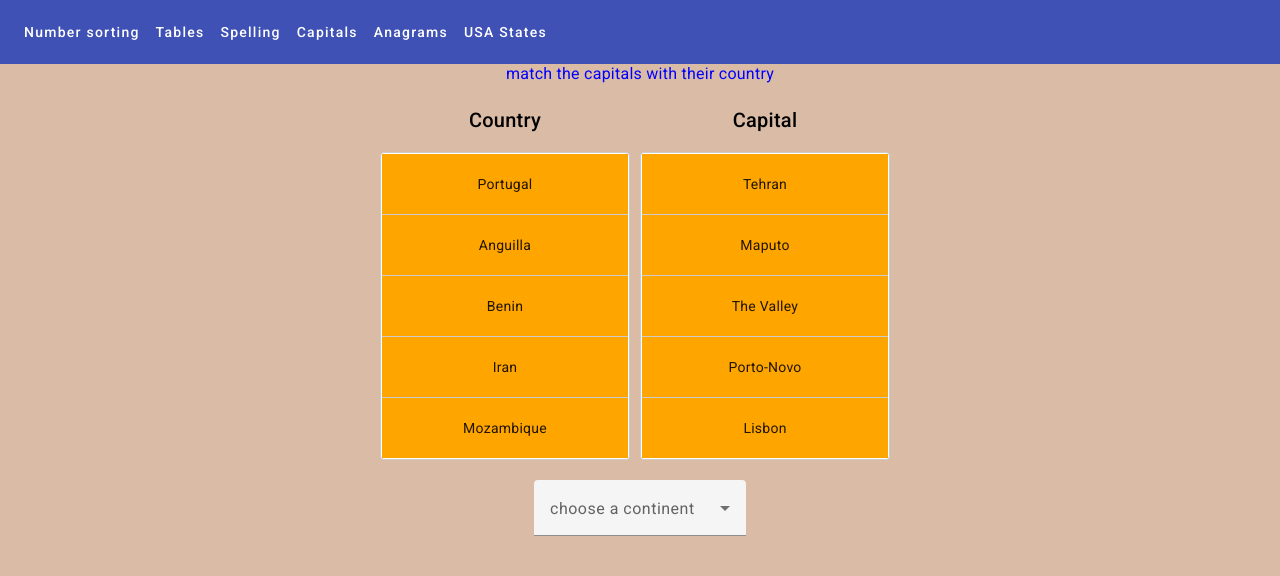
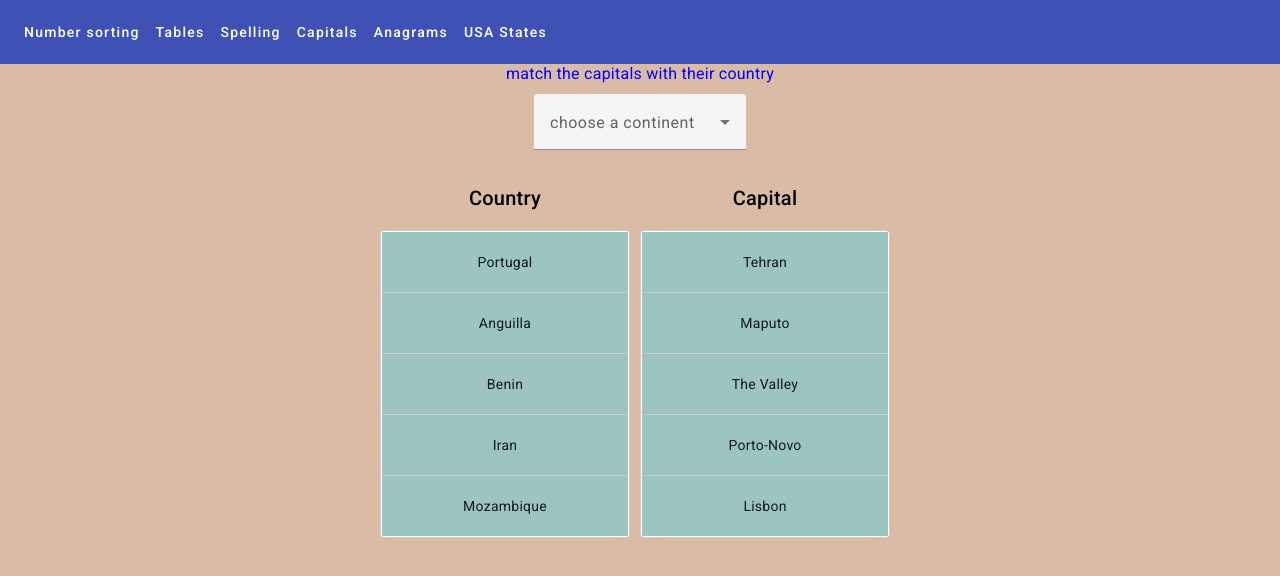
Before and after one commit to kenscoles/sample, an Angular app: page /capitals in a window 1280 px wide. Shown: the top 576 px of the page. Built offline with nearby package versions, Linux system fonts and the light colour scheme.

Commit message:
minor changes

```diff
--- a/src/app/capitals/capitals.component.html
+++ b/src/app/capitals/capitals.component.html
@@ -9,9 +9,18 @@
 </div>
 
 <div class="centre">
-  <button mat-raised-button color="accent" (click)="prepareData()" *ngIf="correctOrder">
-    Play again
-  </button>
+  <mat-form-field color="accent" appearance="fill">
+    <mat-label>choose a continent</mat-label>
+    <mat-select #name (valueChange)="onSelected(name.value)">
+      <mat-option value="Africa">Africa</mat-option>
+      <mat-option value="Asia">Asia</mat-option>
+      <mat-option value="Europe">Europe</mat-option>
+        <mat-option value="North America">North America</mat-option>
+        <mat-option value="South America">South America</mat-option>
+        <mat-option value="Oceania">Oceania</mat-option>
+        <mat-option value="">World</mat-option>
+    </mat-select>
+  </mat-form-field>
   </div>
 
 <div class="centre">
@@ -19,7 +28,7 @@
     <h2>Country</h2>
     <div cdkDropList #countriesList="cdkDropList" [cdkDropListData]="names" class="example-list"
       (cdkDropListDropped)="drop($event)">
-      <div class="example-box" [style.background-color]="correctOrder ? 'green' : 'orange'" *ngFor="let item of names"
+      <div class="example-box" [style.background-color]="correctOrder ?  'pink' : 'light-blue'" *ngFor="let item of names"
         cdkDrag>{{item.name}}</div>
     </div>
   </div>
@@ -28,22 +37,14 @@
     <h2>Capital</h2>
     <div cdkDropList #capitalsList="cdkDropList" [cdkDropListData]="capitals" class="example-list"
       (cdkDropListDropped)="drop($event)">
-      <div class="example-box" [style.background-color]="correctOrder ? 'green' : 'orange'"
+      <div class="example-box" [style.background-color]="correctOrder ?  'pink' : 'light-blue'"
         *ngFor="let item of capitals" cdkDrag>{{item.capital}}</div>
     </div>
   </div>
 </div>
+
 <div class="centre">
-<mat-form-field color="accent" appearance="fill">
-  <mat-label>choose a continent</mat-label>
-  <mat-select #name (valueChange)="onSelected(name.value)">
-    <mat-option value="Africa">Africa</mat-option>
-    <mat-option value="Asia">Asia</mat-option>
-    <mat-option value="Europe">Europe</mat-option>
-      <mat-option value="North America">North America</mat-option>
-      <mat-option value="South America">South America</mat-option>
-      <mat-option value="Oceania">Oceania</mat-option>
-      <mat-option value="">World</mat-option>
-  </mat-select>
-</mat-form-field>
-</div>
+  <button mat-raised-button color="accent" (click)="ngOnInit()" *ngIf="correctOrder">
+    Play again
+  </button>
+  </div>
--- a/src/app/states/states.component.html
+++ b/src/app/states/states.component.html
@@ -28,7 +28,7 @@
     </div>
   </div>
   <div class="centre">
-    <button mat-raised-button color="accent" (click)="prepareData()" *ngIf="correctOrder">
+    <button mat-raised-button color="accent" (click)="ngOnInit()" *ngIf="correctOrder">
       Play again
     </button>
     </div>
--- a/src/app/states/states.component.ts
+++ b/src/app/states/states.component.ts
@@ -30,8 +30,9 @@ export class StatesComponent implements OnInit {
     });
   }
   prepareData() {
+    this.correctOrder = false;
     this.myStates = Array.from(this.states);
-    this.correctOrder = false;
+
     this.util.shuffleArray(this.myStates);
 
     this.names = this.myStates.slice(0, 5);// take first 5
```
Also changed, not shown: 1 other file (tests, documents, lock files or other folders).
